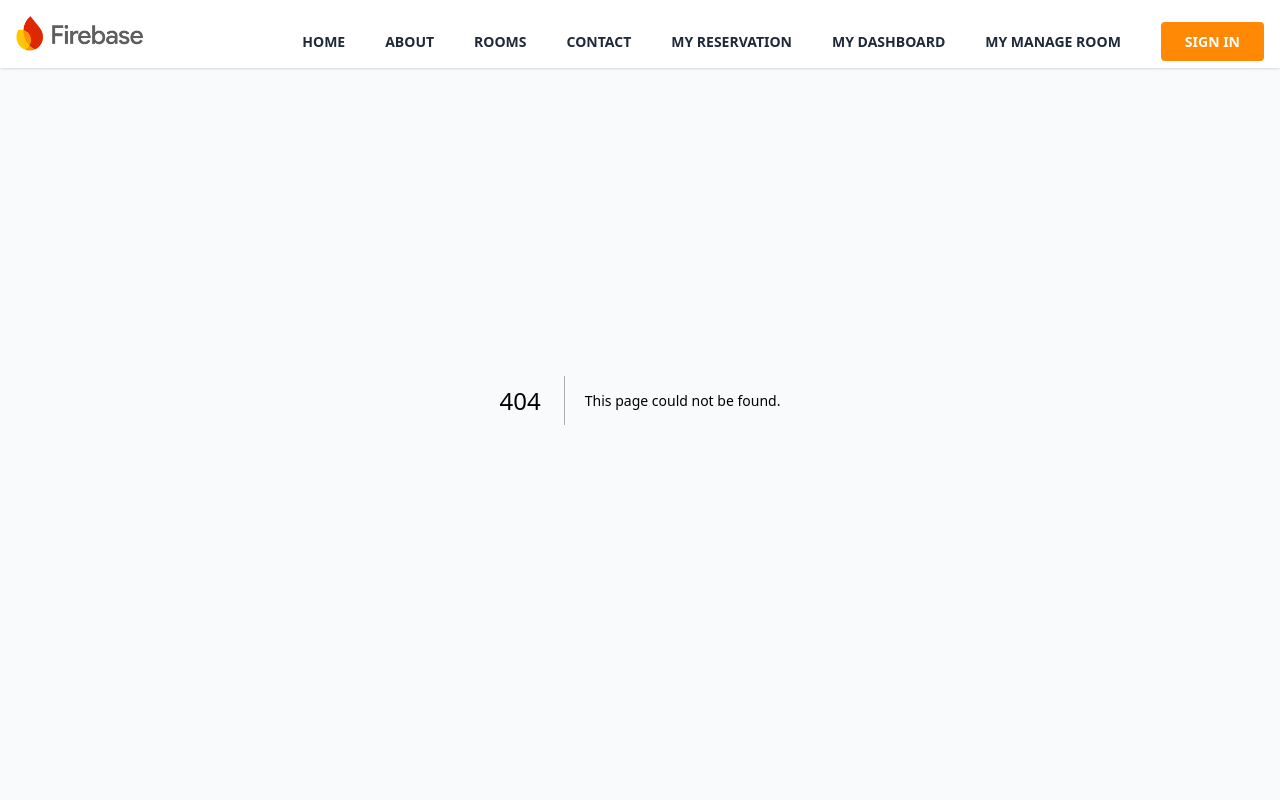
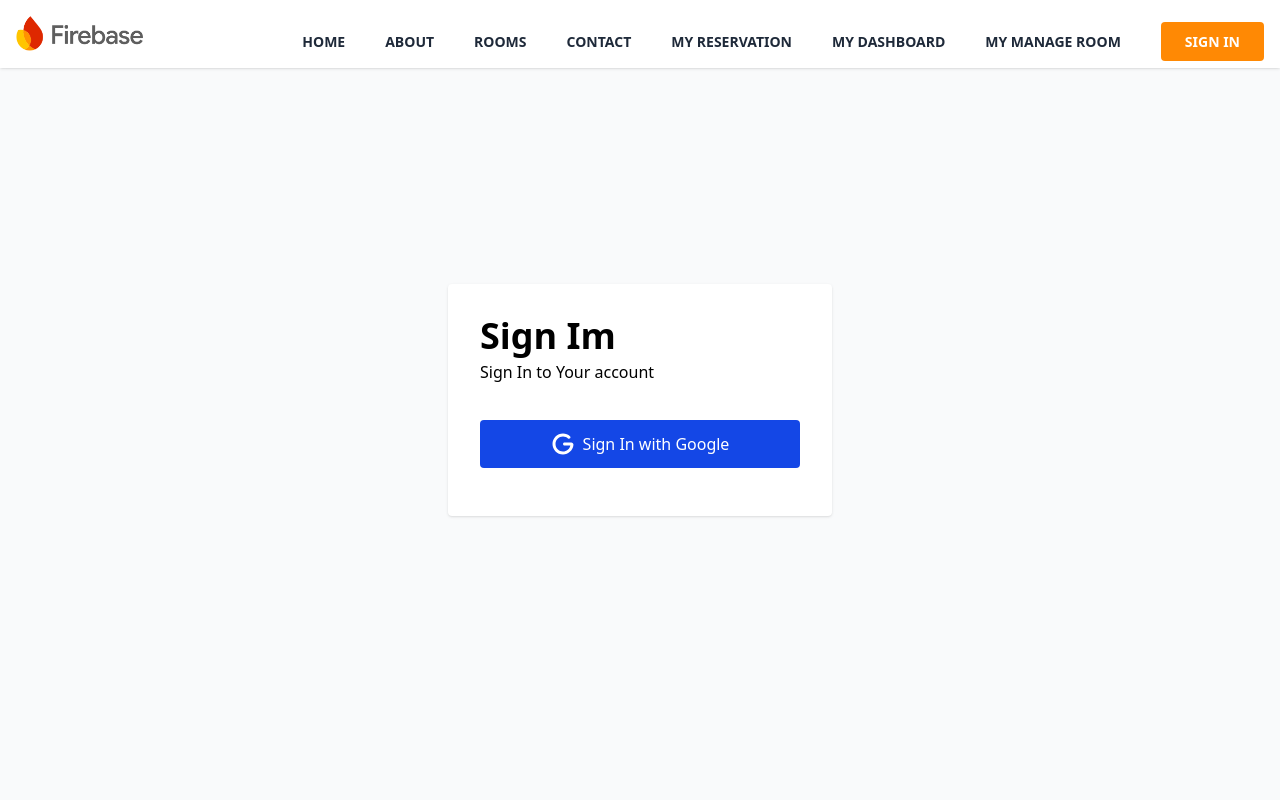
Before and after one commit to zDan1l/booking-hotel-fulll, a Next.js app: page /signin in a window 1280 px wide. Before the commit this address had no page. Shown: the top 800 px of the page. Built offline with nearby package versions, Linux system fonts and the light colour scheme.

Commit message:
membuat halaman login dengan google

```diff
--- a/app/about/page.tsx
+++ b/app/about/page.tsx
@@ -1,7 +1,12 @@
+import { Metadata } from "next";
 import HeaderSection from "@/components/header-section";
+import { IoEyeOutline, IoLocateOutline} from "react-icons/io5";
 import Image from "next/image";
-import { IoEyeOutline, IoLocateOutline} from "react-icons/io5";
 
+export const metadata: Metadata = {
+    title : "About",
+    description : "Who we are"
+}
 
 const AboutPage = () => {
     return (
@@ -9,7 +14,7 @@
             <HeaderSection title="About Us" subTittle="Lorem ipsum dolor sit amet." />
             <div className="max-w-screen-xl mx-auto py-20 px-4">
                 <div className="grid md:grid-cols-2 gap-8">
-                    <Image src="/about-image.avif" width={650} height={579} alt="About Image" />
+                    <Image src="/about.avif" width={650} height={579} alt="About Image" />
                     <div>
                         <h1 className="text-5xl font-semibold text-gray-900 mb-4">Who we are</h1>
                         <p className="text-gray-700 py-5">Lorem ipsum dolor sit, amet consectetur adipisicing elit. Veniam aliquid similique est quisquam neque. Porro placeat voluptate repudiandae magni eveniet?</p>
@@ -17,19 +22,19 @@
                             <li className="flex gap-5 ">
                                 <div className="flex-none mt-1">
                                     <IoEyeOutline className="size-7" />
-                                    <div className="flex-1">
+                                </div>
+                                <div className="flex-1">
                                         <h4 className="text-lg font-semibold mb-1">Vision : </h4>
                                         <p className="text-gray-600">Lorem ipsum dolor sit amet consectetur adipisicing elit. Harum sint rerum quod architecto quos! Autem?</p>
-                                    </div>
                                 </div>
                             </li>
                             <li className="flex gap-5 ">
                                 <div className="flex-none mt-1">
                                     <IoLocateOutline className="size-7" />
-                                    <div className="flex-1">
+                                </div>
+                                <div className="flex-1">
                                         <h4 className="text-lg font-semibold mb-1">Mision : </h4>
                                         <p className="text-gray-600">Lorem ipsum dolor sit amet consectetur adipisicing elit. Laboriosam tempore sit, optio unde autem minima voluptate saepe ullam nulla incidunt!</p>
-                                    </div>
                                 </div>
                             </li>
                         </ul>
--- /dev/null
+++ b/app/api/auth/[...nextauth]/route.ts
@@ -0,0 +1,2 @@
+import { handlers } from "@/auth" // Referring to the auth.ts we just created
+export const { GET, POST } = handlers
--- /dev/null
+++ b/app/signin/page.tsx
@@ -0,0 +1,22 @@
+import { Metadata } from 'next';
+import { LoginGoogleButton } from "@/components/login-button";
+
+export const metadata : Metadata = {
+    title : "Sign In"
+}
+
+const SignInPage = () => {
+    return (
+        <div className="min-h-screen flex items-center justify-center">
+            <div className="bg-white w-96 mx-auto rounded-sm shadow p-8">
+                <h1 className="text-4xl font-bold mb-1">Sign Im</h1>
+                <p className="font-medium mb-5 text-shadow-gray-500">Sign In to Your account</p>
+                <div className="py-4 text-center">
+                    <LoginGoogleButton />
+                </div>
+            </div>
+        </div>
+    )
+}
+
+export default SignInPage ;
--- /dev/null
+++ b/auth.ts
@@ -0,0 +1,11 @@
+import NextAuth from "next-auth"
+import Google from "next-auth/providers/google"
+
+export const { handlers, signIn, signOut, auth } = NextAuth({
+  providers: [Google],
+  session : { strategy: "jwt",},
+  pages : {
+    signIn : "/signin"
+  }
+
+})
--- /dev/null
+++ b/components/login-button.tsx
@@ -0,0 +1,16 @@
+import { FaG } from "react-icons/fa6";
+import { signIn } from "@/auth";
+
+export const LoginGoogleButton = () => {
+    return (
+        <form action={async () =>{
+            "use server";
+            await signIn("google");
+        }}>
+            <button className="flex items-center justify-center gap-2 w-full bg-blue-700 text-white font-medium py-3 px-6 text-base rounded-sm hover:bg-blue-600 cursor-pointer">
+                <FaG className="size-6" />
+                Sign In with Google
+            </button>
+        </form>
+    )
+}
--- a/package.json
+++ b/package.json
@@ -11,6 +11,7 @@
   "dependencies": {
     "clsx": "^2.1.1",
     "next": "15.5.4",
+    "next-auth": "^5.0.0-beta.29",
     "react": "19.1.0",
     "react-dom": "19.1.0",
     "react-icons": "^5.5.0"
```
Also changed, not shown: 1 other file (tests, documents, lock files or other folders).
